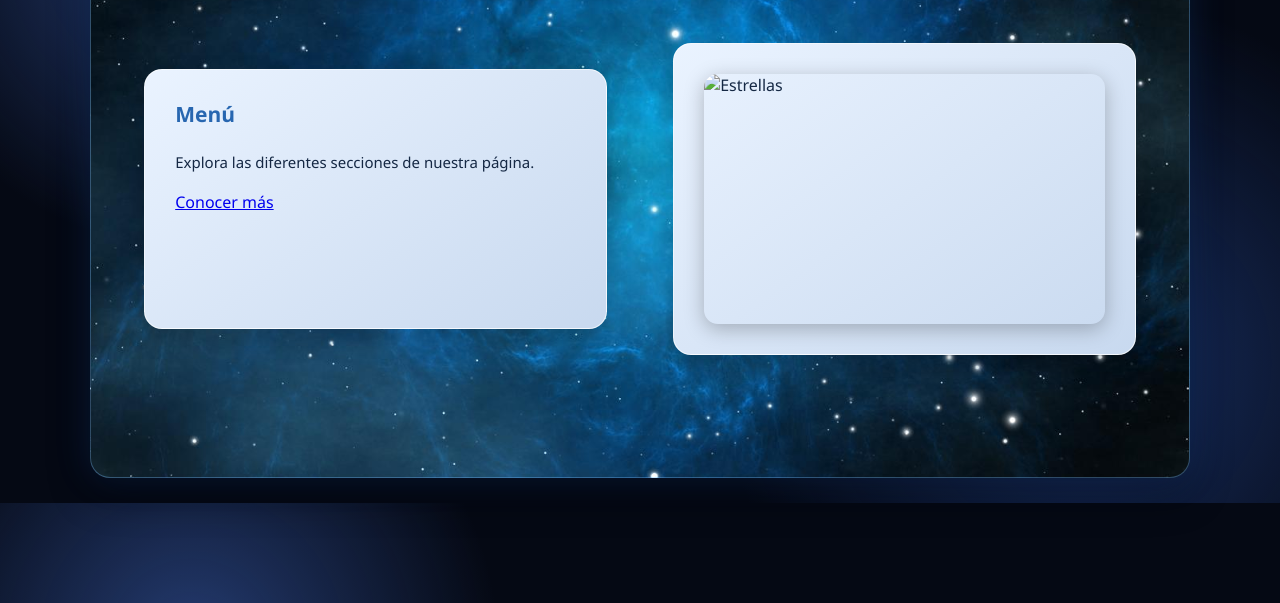
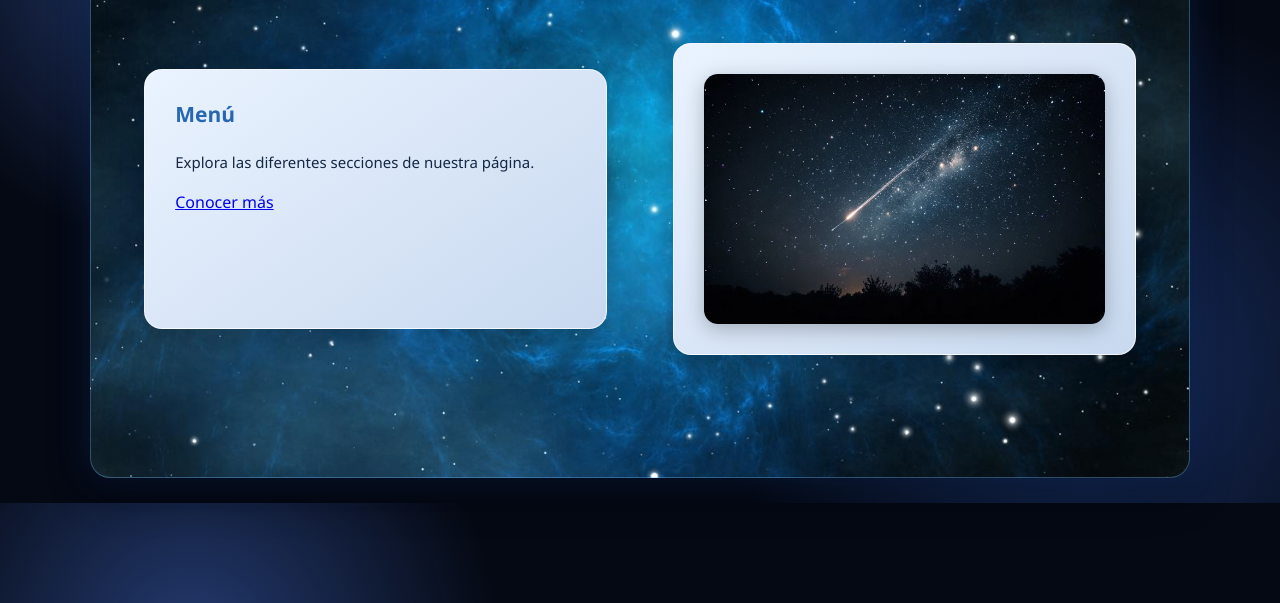
Before and after one commit to naomimi-ux/naomimi-ux.github.io, a plain HTML site: page index.html in a window 1280 px wide. Shown: the part 197-800 px from the top of the page. Drawn offline with Linux system fonts and the light colour scheme; files whose address does not match are found by name.

Commit message:
Update index.html

```diff
--- a/index.html
+++ b/index.html
@@ -28,7 +28,7 @@
         </div>
 
         <div class="cuadro imagen">
-            <img src="imagenes/estrellas.jpg" alt="Estrellas">
+            <img src="estrellas.jpg" alt="Estrellas">
         </div>
     </section>
 
```
